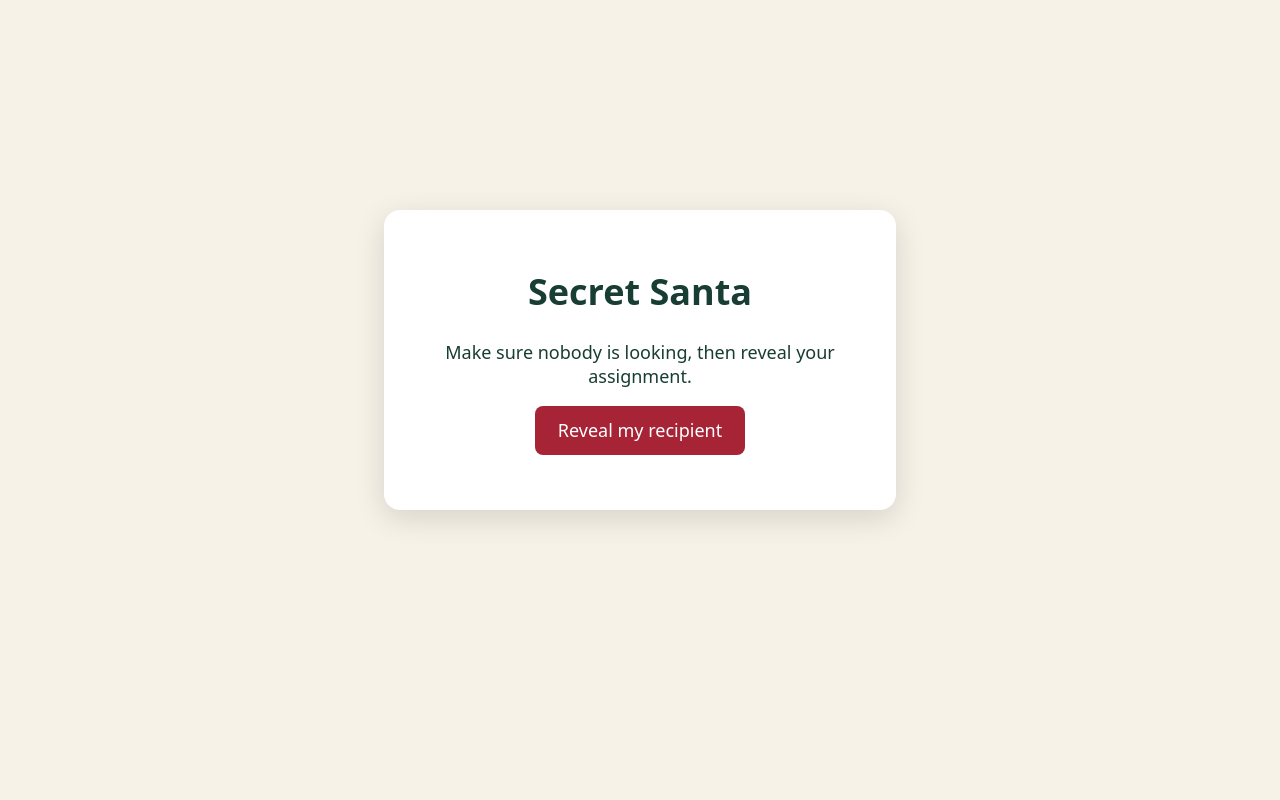
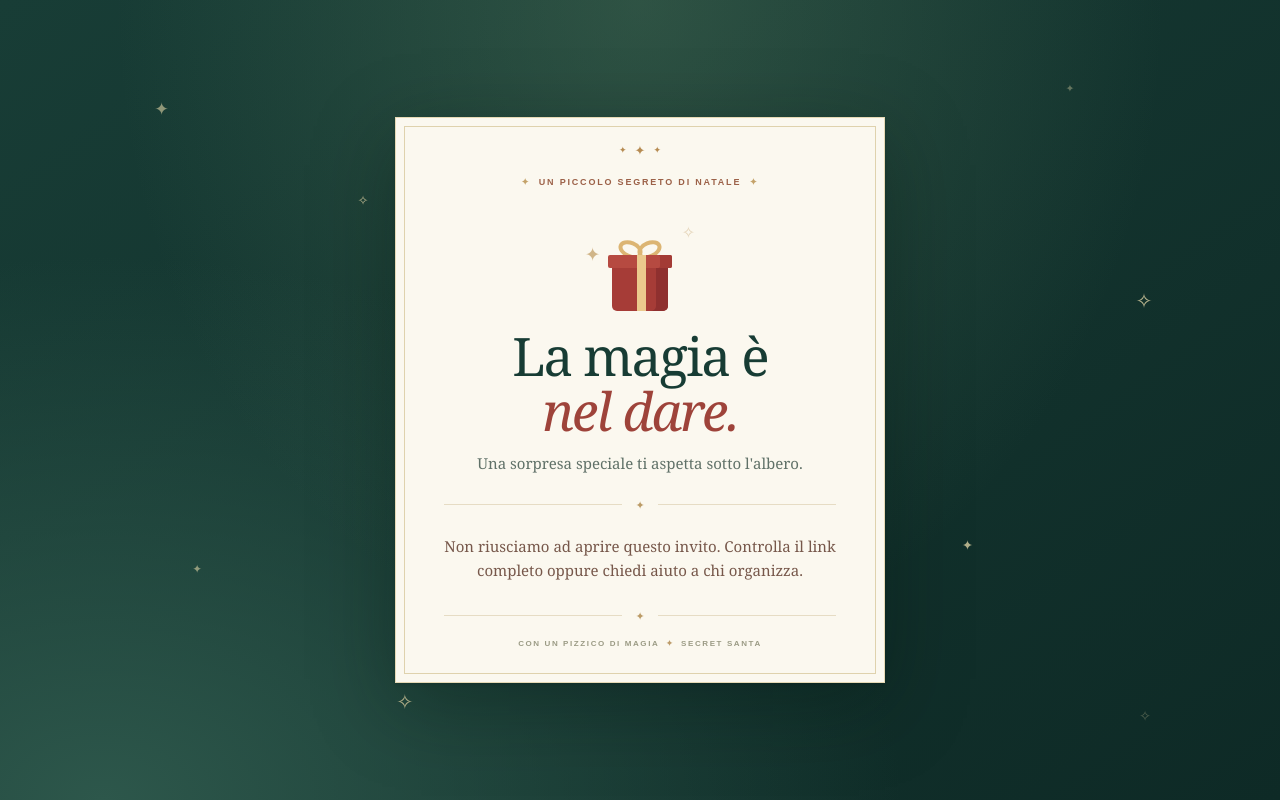
Before and after one commit to TunesiLorenzo/SecretSanta, a plain HTML site: page docs/index.html in a window 1280 px wide. Drawn offline with Linux system fonts and the light colour scheme.

Commit message:
Aggiorna la pagina natalizia

```diff
--- a/docs/index.html
+++ b/docs/index.html
@@ -1,47 +1,90 @@
 <!doctype html>
-<html lang="en">
+<html lang="it">
 <head>
   <meta charset="utf-8">
   <meta name="viewport" content="width=device-width, initial-scale=1">
   <meta name="referrer" content="no-referrer">
-  <title>Secret Santa</title>
-  <style>
-    body { font: 18px system-ui, sans-serif; background: #f7f2e8; color: #183d33; display: grid; place-items: center; min-height: 90vh; margin: 0; }
-    main { background: white; padding: 2rem; border-radius: 1rem; box-shadow: 0 8px 30px #0002; max-width: 28rem; margin: 1rem; text-align: center; }
-    button { background: #a62436; color: white; border: 0; border-radius: .5rem; padding: .8rem 1.4rem; font: inherit; cursor: pointer; }
-    #result { font-weight: bold; font-size: 1.4rem; overflow-wrap: anywhere; }
-  </style>
+  <meta name="theme-color" content="#183d36">
+  <title>Una sorpresa per te · Secret Santa</title>
+  <link rel="stylesheet" href="style.css">
 </head>
 <body>
-<main>
-  <h1>Secret Santa</h1>
-  <p>Make sure nobody is looking, then reveal your assignment.</p>
-  <button id="reveal">Reveal my recipient</button>
-  <p id="result" role="status"></p>
+  <div class="night-sky" aria-hidden="true">
+    <span class="flake f1">✦</span><span class="flake f2">✧</span>
+    <span class="flake f3">✦</span><span class="flake f4">✧</span>
+    <span class="flake f5">✦</span><span class="flake f6">✧</span>
+    <span class="flake f7">✦</span><span class="flake f8">✧</span>
+  </div>
+  <main class="card">
+    <div class="card-top" aria-hidden="true"><span>✦</span><span>✦</span><span>✦</span></div>
+    <div class="eyebrow"><span>✦</span> UN PICCOLO SEGRETO DI NATALE <span>✦</span></div>
+    <div class="gift-scene" aria-hidden="true">
+      <span class="spark spark-a">✦</span><span class="spark spark-b">✧</span>
+      <div class="gift">
+        <div class="bow bow-left"></div><div class="bow bow-right"></div>
+        <div class="gift-lid"></div><div class="gift-box"></div>
+      </div>
+    </div>
+    <h1>La magia è<br><em>nel dare.</em></h1>
+    <p class="intro">Una sorpresa speciale ti aspetta sotto l'albero.</p>
+    <div class="divider" aria-hidden="true"><span>✦</span></div>
+    <section class="message" aria-live="polite">
+      <p id="loading" class="loading">Prepariamo la tua sorpresa…</p>
+      <div id="ready" hidden>
+        <p class="small-label">QUESTO INVITO È PER</p>
+        <p id="giver" class="person"></p>
+        <p class="hint">Sei tu? Assicurati che nessuno stia guardando, poi scopri a chi farai il regalo.</p>
+        <button id="reveal" type="button">Scopri il tuo abbinamento <span aria-hidden="true">→</span></button>
+      </div>
+      <div id="revealed" hidden>
+        <p class="small-label">IL TUO REGALO È PER</p>
+        <p id="recipient" class="person recipient"></p>
+        <p class="hint">Shhh… mantieni il segreto e rendi speciale il suo Natale!</p>
+      </div>
+      <p id="error" class="error" role="alert" hidden></p>
+    </section>
+    <div class="bottom-rule" aria-hidden="true"><span>✦</span></div>
+    <p class="footer">CON UN PIZZICO DI MAGIA <span>✦</span> SECRET SANTA</p>
   </main>
   <script>
-  const result = document.querySelector('#result');
+    (() => {
+      const byId = id => document.getElementById(id);
       const decode = s => Uint8Array.from(atob(s.replace(/-/g, '+').replace(/_/g, '/') + '='.repeat((4 - s.length % 4) % 4)), c => c.charCodeAt(0));
-  document.querySelector('#reveal').addEventListener('click', async () => {
+      const showError = message => {
+        byId('loading').hidden = true;
+        byId('ready').hidden = true;
+        byId('error').textContent = message;
+        byId('error').hidden = false;
+      };
+      async function prepare() {
         try {
           const params = new URLSearchParams(location.search);
           const draw = params.get('draw');
           const id = params.get('id');
           const key = location.hash.slice(1);
-      if (!/^[a-f0-9]{32}$/.test(draw || '') || !/^[a-f0-9]{32}$/.test(id || '') || !/^[A-Za-z0-9_-]{43}$/.test(key)) throw Error('Invalid link');
+          if (!/^[a-f0-9]{32}$/.test(draw || '') || !/^[a-f0-9]{32}$/.test(id || '') || !/^[A-Za-z0-9_-]{43}$/.test(key)) throw Error('link');
           const response = await fetch('draws/' + draw + '.json', {cache: 'no-store'});
-      if (!response.ok) throw Error('Draw not found');
+          if (!response.ok) throw Error('fetch');
           const record = (await response.json())[id];
-      if (!record) throw Error('Assignment not found');
+          if (!record) throw Error('link');
           const cryptoKey = await crypto.subtle.importKey('raw', decode(key), 'AES-GCM', false, ['decrypt']);
           const plaintext = await crypto.subtle.decrypt({name: 'AES-GCM', iv: decode(record.nonce)}, cryptoKey, decode(record.ciphertext));
           const assignment = JSON.parse(new TextDecoder().decode(plaintext));
-      result.textContent = assignment.giver + ', you are giving a gift to ' + assignment.recipient + '!';
-      document.querySelector('#reveal').hidden = true;
+          if (typeof assignment.giver !== 'string' || typeof assignment.recipient !== 'string') throw Error('link');
+          byId('giver').textContent = assignment.giver;
+          byId('loading').hidden = true;
+          byId('ready').hidden = false;
+          byId('reveal').addEventListener('click', () => {
+            byId('recipient').textContent = assignment.recipient;
+            byId('ready').hidden = true;
+            byId('revealed').hidden = false;
+          }, {once: true});
         } catch (_) {
-      result.textContent = 'Could not open this assignment. Check the full link or ask the organizer.';
+          showError('Non riusciamo ad aprire questo invito. Controlla il link completo oppure chiedi aiuto a chi organizza.');
         }
-  });
+      }
+      prepare();
+    })();
   </script>
 </body>
 </html>
--- /dev/null
+++ b/docs/style.css
@@ -0,0 +1,107 @@
+:root {
+  color-scheme: light;
+  font-family: Georgia, "Times New Roman", serif;
+  background: #183d36;
+  color: #173c34;
+}
+* { box-sizing: border-box; }
+[hidden] { display: none !important; }
+body {
+  min-height: 100vh;
+  min-height: 100svh;
+  margin: 0;
+  padding: 42px 20px;
+  display: grid;
+  place-items: center;
+  background:
+    radial-gradient(ellipse at 50% 0%, rgba(105, 145, 110, .30), transparent 58%),
+    radial-gradient(ellipse at 8% 100%, #2d574b 0, transparent 48%),
+    linear-gradient(145deg, #183d36, #0e2a26);
+}
+.night-sky { position: fixed; inset: 0; overflow: hidden; pointer-events: none; }
+.flake { position: absolute; color: #e9dbab; opacity: .5; animation: twinkle 4s ease-in-out infinite; }
+.f1 { top: 12%; left: 12%; font-size: 18px; }
+.f2 { top: 24%; left: 28%; font-size: 12px; animation-delay: -1s; }
+.f3 { top: 70%; left: 15%; font-size: 12px; animation-delay: -2s; }
+.f4 { top: 86%; left: 31%; font-size: 19px; animation-delay: -.6s; }
+.f5 { top: 10%; right: 16%; font-size: 12px; animation-delay: -2.5s; }
+.f6 { top: 36%; right: 10%; font-size: 19px; animation-delay: -1.5s; }
+.f7 { top: 67%; right: 24%; font-size: 13px; animation-delay: -.4s; }
+.f8 { top: 88%; right: 10%; font-size: 17px; animation-delay: -3s; }
+.card {
+  position: relative;
+  width: min(100%, 490px);
+  padding: 25px 48px 31px;
+  background: #fbf8ef;
+  border: 1px solid #e6d9b5;
+  box-shadow: 0 22px 75px rgba(2, 20, 16, .34), 0 2px 4px rgba(2, 20, 16, .12);
+  text-align: center;
+}
+.card::before {
+  content: "";
+  position: absolute;
+  inset: 8px;
+  border: 1px solid #dfd2ad;
+  pointer-events: none;
+}
+.card-top { display: flex; justify-content: center; gap: 8px; color: #b68b52; font-size: 9px; }
+.card-top span:nth-child(2) { font-size: 13px; margin-top: -2px; }
+.eyebrow, .small-label, .footer {
+  font-family: Arial, sans-serif;
+  font-weight: 700;
+  letter-spacing: .2em;
+}
+.eyebrow { margin-top: 16px; color: #9c6148; font-size: 9px; line-height: 1.7; }
+.eyebrow span { color: #c4a269; padding: 0 4px; }
+.gift-scene { position: relative; width: 114px; height: 112px; margin: 19px auto 3px; }
+.gift { position: absolute; left: 25px; bottom: 8px; width: 64px; height: 78px; animation: float 4s ease-in-out infinite; }
+.gift-box { position: absolute; bottom: 0; left: 4px; width: 56px; height: 46px; background: #a63c37; border-radius: 2px 2px 5px 5px; box-shadow: inset -12px 0 #8f302f; }
+.gift-box::after, .gift-lid::after { content: ""; position: absolute; left: 25px; height: 100%; width: 9px; background: #ebc98d; }
+.gift-lid { position: absolute; bottom: 43px; width: 64px; height: 13px; z-index: 2; border-radius: 2px; background: #b64a41; box-shadow: inset -12px 0 #a33b35; }
+.gift-lid::after { left: 29px; }
+.bow { position: absolute; z-index: 1; top: 8px; width: 25px; height: 17px; border: 4px solid #dcb573; }
+.bow-left { left: 10px; border-radius: 80% 80% 0 80%; transform: rotate(22deg); }
+.bow-right { right: 10px; border-radius: 80% 80% 80% 0; transform: rotate(-22deg); }
+.spark { position: absolute; color: #c09b60; font-size: 18px; animation: twinkle 3s ease-in-out infinite; }
+.spark-a { left: 2px; top: 32px; }
+.spark-b { right: 1px; top: 10px; animation-delay: -1.4s; }
+h1 { font-weight: 400; font-size: clamp(39px, 9vw, 53px); line-height: 1.04; letter-spacing: -.035em; margin: 6px 0 13px; }
+h1 em { color: #9e433a; font-weight: 400; }
+.intro, .hint { color: #607168; font-size: 15px; line-height: 1.6; }
+.intro { margin: 0; }
+.divider, .bottom-rule { display: flex; align-items: center; gap: 13px; color: #bb9b66; font-size: 11px; }
+.divider::before, .divider::after, .bottom-rule::before, .bottom-rule::after { content: ""; flex: 1; height: 1px; background: #e6dcc4; }
+.divider { margin: 22px 0; }
+.small-label { margin: 0 0 7px; color: #9a7552; font-size: 9px; }
+.person { margin: 0; color: #21483c; font-size: clamp(27px, 6vw, 35px); font-style: italic; overflow-wrap: anywhere; }
+.recipient { color: #a33c36; animation: appear .5s ease-out both; }
+.hint { max-width: 320px; margin: 13px auto 19px; }
+button {
+  border: 1px solid #8e352e;
+  border-radius: 3px;
+  padding: 14px 20px;
+  background: #a64239;
+  color: #fffaf0;
+  font: 700 11px Arial, sans-serif;
+  letter-spacing: .07em;
+  cursor: pointer;
+  transition: background .2s, transform .2s;
+}
+button:hover { background: #87322d; transform: translateY(-2px); }
+button:focus-visible { outline: 3px solid #c39a60; outline-offset: 4px; }
+button span { padding-left: 9px; font-size: 15px; }
+.loading, .error { color: #77584b; font-size: 15px; line-height: 1.6; }
+.bottom-rule { margin-top: 26px; }
+.footer { margin: 15px 0 0; color: #9b9b85; font-size: 8px; line-height: 1.6; }
+.footer span { color: #bc9b69; padding: 0 3px; }
+@keyframes float { 0%, 100% { transform: translateY(0); } 50% { transform: translateY(-6px); } }
+@keyframes twinkle { 0%, 100% { opacity: .3; transform: scale(.85); } 50% { opacity: .85; transform: scale(1.1); } }
+@keyframes appear { from { opacity: 0; transform: translateY(8px); } to { opacity: 1; transform: translateY(0); } }
+@media (max-width: 480px) {
+  body { padding: 20px 14px; }
+  .card { padding: 22px 26px 27px; }
+  .gift-scene { margin-top: 14px; }
+}
+@media (prefers-reduced-motion: reduce) {
+  *, *::before, *::after { animation: none !important; transition: none !important; }
+}
```
Lines whose indentation alone changed are shown as unchanged.
